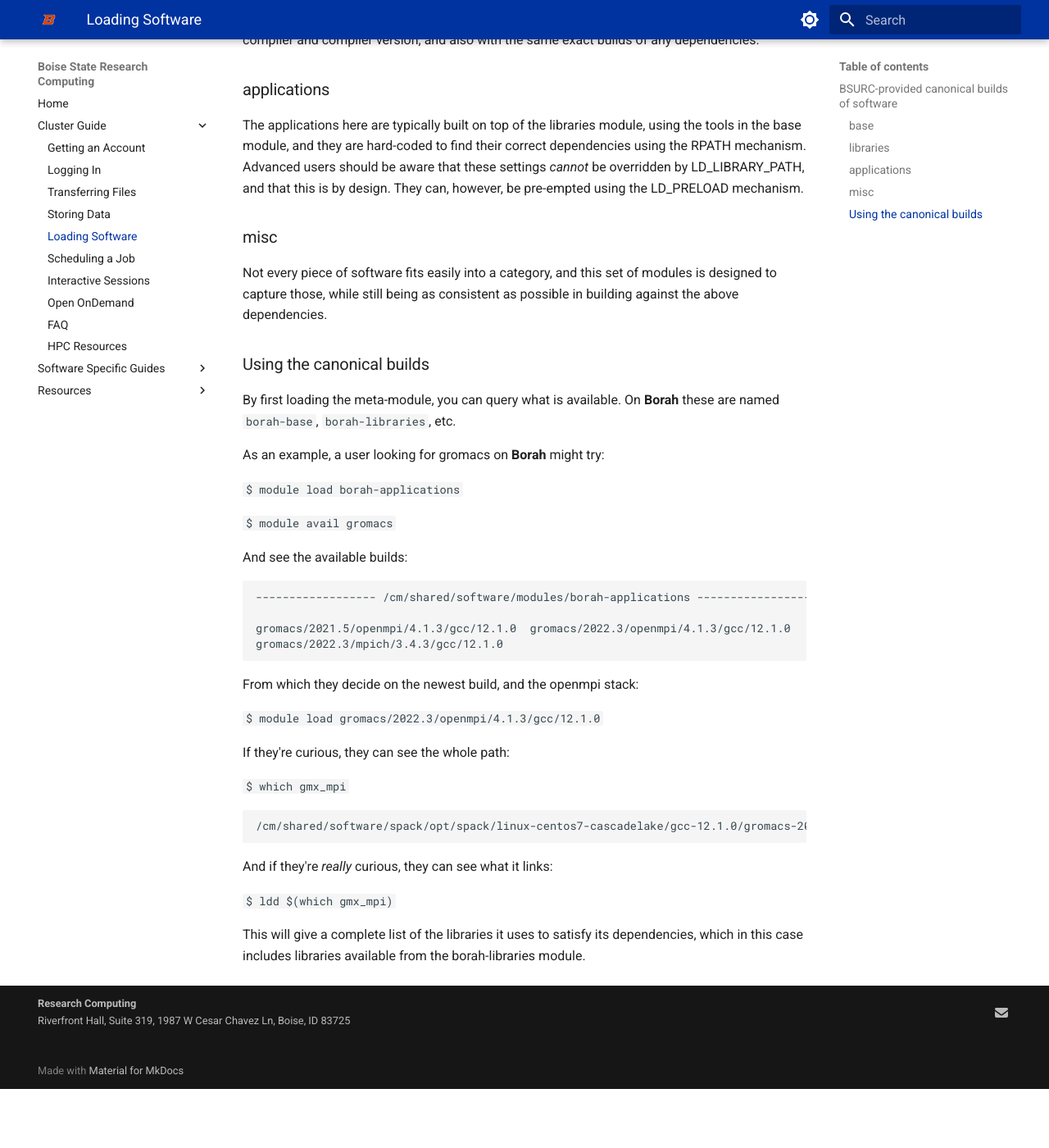
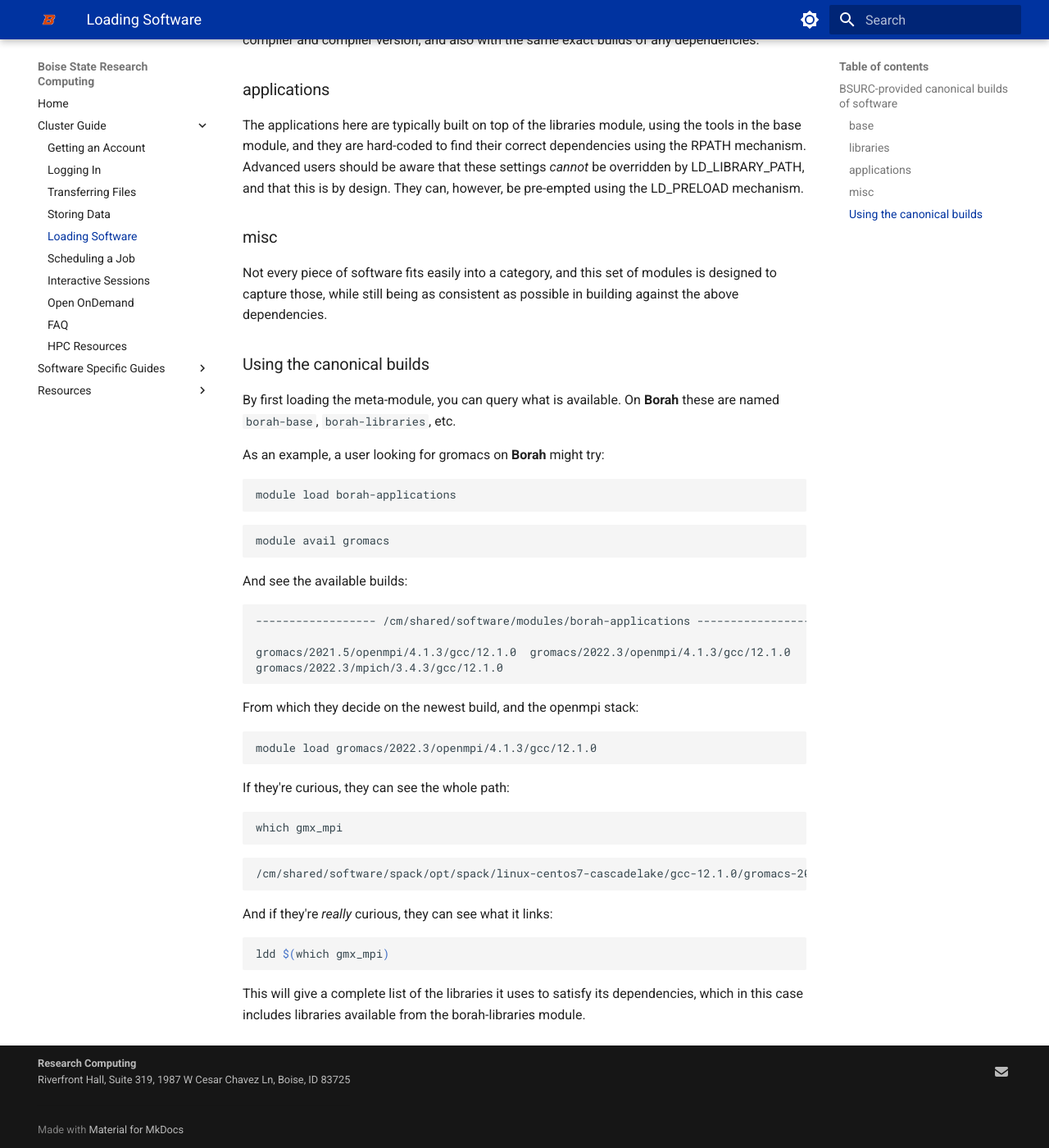
Before and after one commit to bsurc/docs, an MkDocs documentation site: the page built from docs/loading_software.md, in a window 1280 px wide and 1400 px high, scrolled down 1507 px. Shown: the whole window at 82% size. Built offline with MkDocs 1.6.1 and Material for MkDocs 9.7.7, drawn with Linux system fonts in a browser that asks for light colours; before the commit the page ends 2835 px from its top, so only the background shows below that.

Commit message:
Remove "$" preceeding terminal input

````diff
--- a/docs/loading_software.md
+++ b/docs/loading_software.md
@@ -55,9 +55,13 @@ By first loading the meta-module, you can query what is available. On **Borah**
 
 As an example, a user looking for gromacs on **Borah** might try:
 
-`$ module load borah-applications`
+```bash
+module load borah-applications
+```
 
-`$ module avail gromacs`
+```bash
+module avail gromacs
+```
 
 And see the available builds:
 
@@ -70,11 +74,15 @@ gromacs/2022.3/mpich/3.4.3/gcc/12.1.0
 
 From which they decide on the newest build, and the openmpi stack:
 
-`$ module load gromacs/2022.3/openmpi/4.1.3/gcc/12.1.0 `
+```bash
+module load gromacs/2022.3/openmpi/4.1.3/gcc/12.1.0
+```
 
 If they're curious, they can see the whole path:
 
-`$ which gmx_mpi`
+```bash
+which gmx_mpi
+```
 
 ```
 /cm/shared/software/spack/opt/spack/linux-centos7-cascadelake/gcc-12.1.0/gromacs-2022.3-glpifvpytlwhdmxdby2ldmi3unjcigvr/bin/gmx_mpi
@@ -82,6 +90,8 @@ If they're curious, they can see the whole path:
 
 And if they're *really* curious, they can see what it links:
 
-`$ ldd $(which gmx_mpi)`
+```bash
+ldd $(which gmx_mpi)
+```
 
 This will give a complete list of the libraries it uses to satisfy its dependencies, which in this case includes libraries available from the borah-libraries module.
````
Also changed, not shown: docs/software/julia.md (+2 -2 lines).
